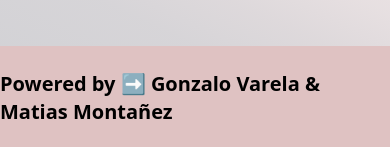
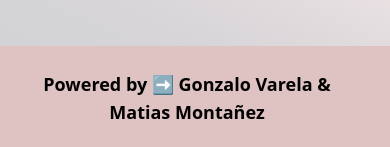
Before and after one commit to GonzaloDevelop/fe3-final, a React (Vite) app: page / in a window 390 px wide. Shown: the part 694-841 px from the top of the page. Built offline with nearby package versions, Linux system fonts and the light colour scheme; no server answers.

Commit message:
Texto Footer responsive

```diff
--- a/src/Components/Footer.jsx
+++ b/src/Components/Footer.jsx
@@ -4,7 +4,7 @@ const Footer = () => {
   return (
     <footer className='flex items-center justify-center dark:bg-purple-900 text-xl dark:text-white h-10vh w-full py-6 bg-oyster-pink-300'>
       <a href='https://digitalhouse.com/ar' target='_blank' rel='noreferrer' className='flex items-center justify-center w-full h-full'>
-        <p className='pr-4 font-bold'>Powered by ➡️ Gonzalo Varela & Matias Montañez</p>
+        <p className='pr-4 font-bold dark:text-white text-lg max-w-[80vw] text-center mx-auto'>Powered by ➡️ Gonzalo Varela & Matias Montañez</p>
       </a>
     </footer>
   )
```
